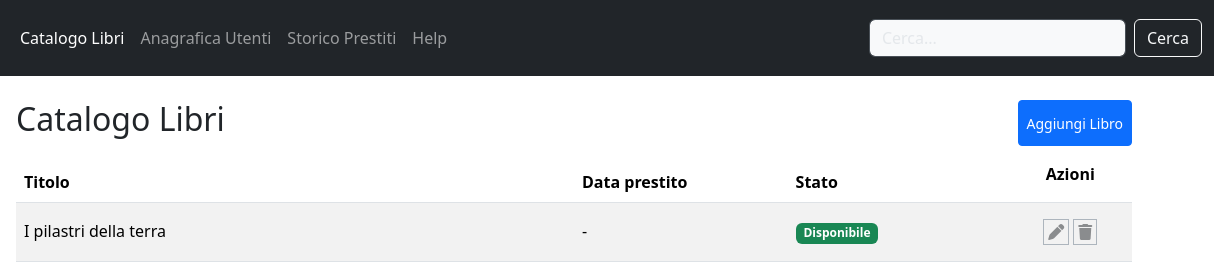
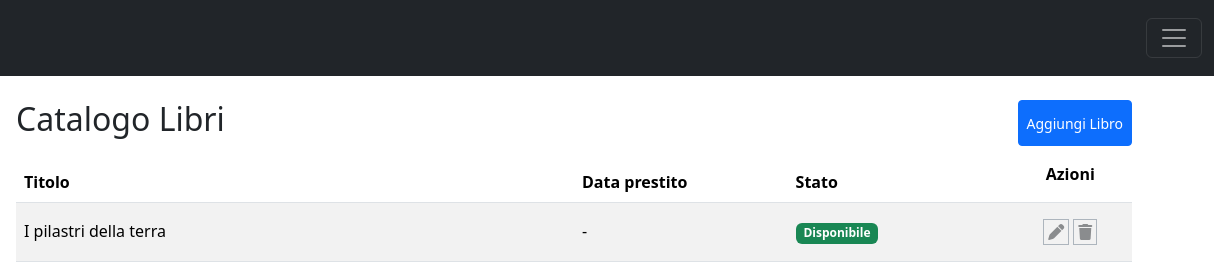
Before and after one commit to leonardo-guglielmini/html-css-bootstrap-dashboard, a plain HTML site: page index.html in a window 1280 px wide. Shown: the top 275 px of the page, 66-1280 px from the left. Drawn offline with nearby package versions, Linux system fonts and the light colour scheme.

Commit message:
FIXED navbar breakpoints

```diff
--- a/index.html
+++ b/index.html
@@ -9,14 +9,14 @@
     <title>Esercizio Bootstrap Dashboard</title>
 </head>
 <body>
-    <nav class="navbar navbar-expand-lg bg-dark " data-bs-theme="dark">
+    <nav class="navbar navbar-expand-xxl bg-dark " data-bs-theme="dark">
         <div class="container-fluid">
             <a class="navbar-brand" href="#"><img src="./img/duck.png" class="my_logo img-fluid" alt="logo"></a>
             <button class="navbar-toggler" type="button" data-bs-toggle="collapse" data-bs-target="#navbarSupportedContent" aria-controls="navbarSupportedContent" aria-expanded="false" aria-label="Toggle navigation">
                 <span class="navbar-toggler-icon"></span>
             </button>
             <div class="collapse navbar-collapse" id="navbarSupportedContent">
-                <ul class="navbar-nav me-auto mb-2 mb-lg-0">
+                <ul class="navbar-nav me-auto mb-2 mb-xxl-0">
                     <li class="nav-item">
                     <a class="nav-link active" aria-current="page" href="#">Catalogo Libri</a>
                     </li>
```
